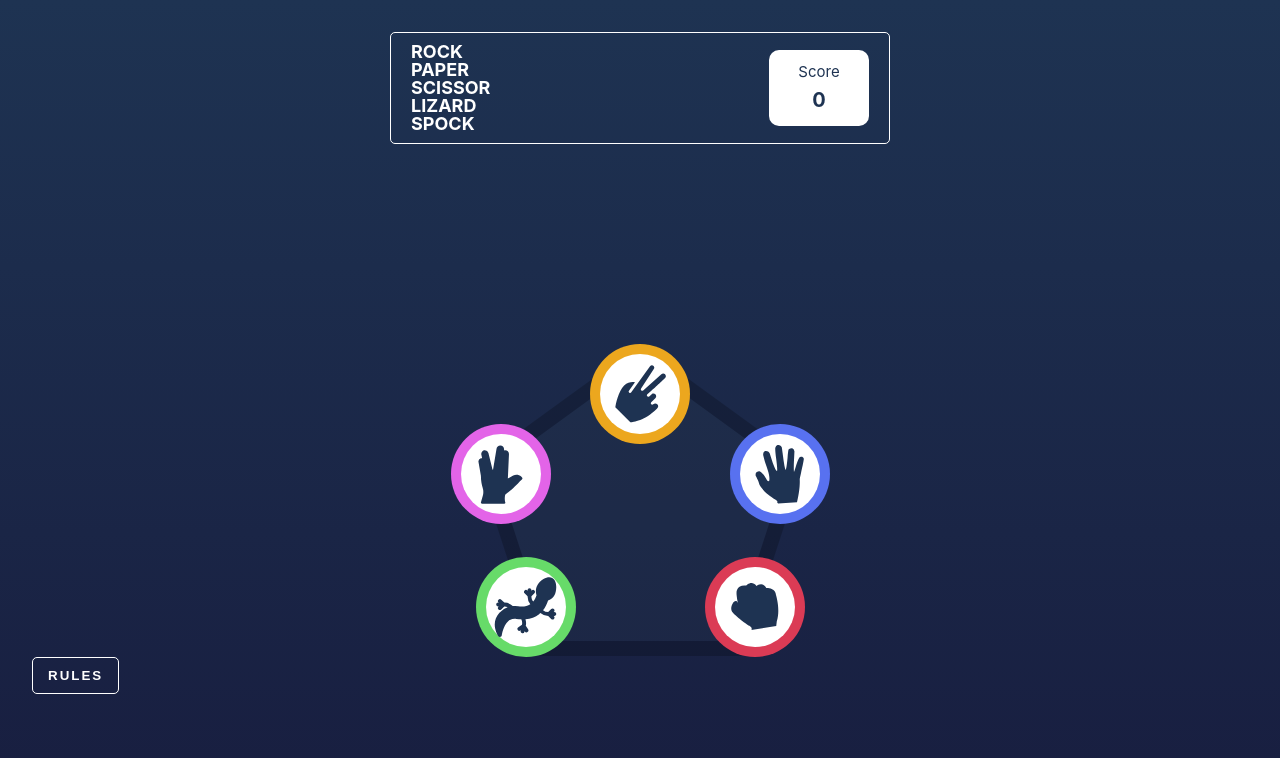
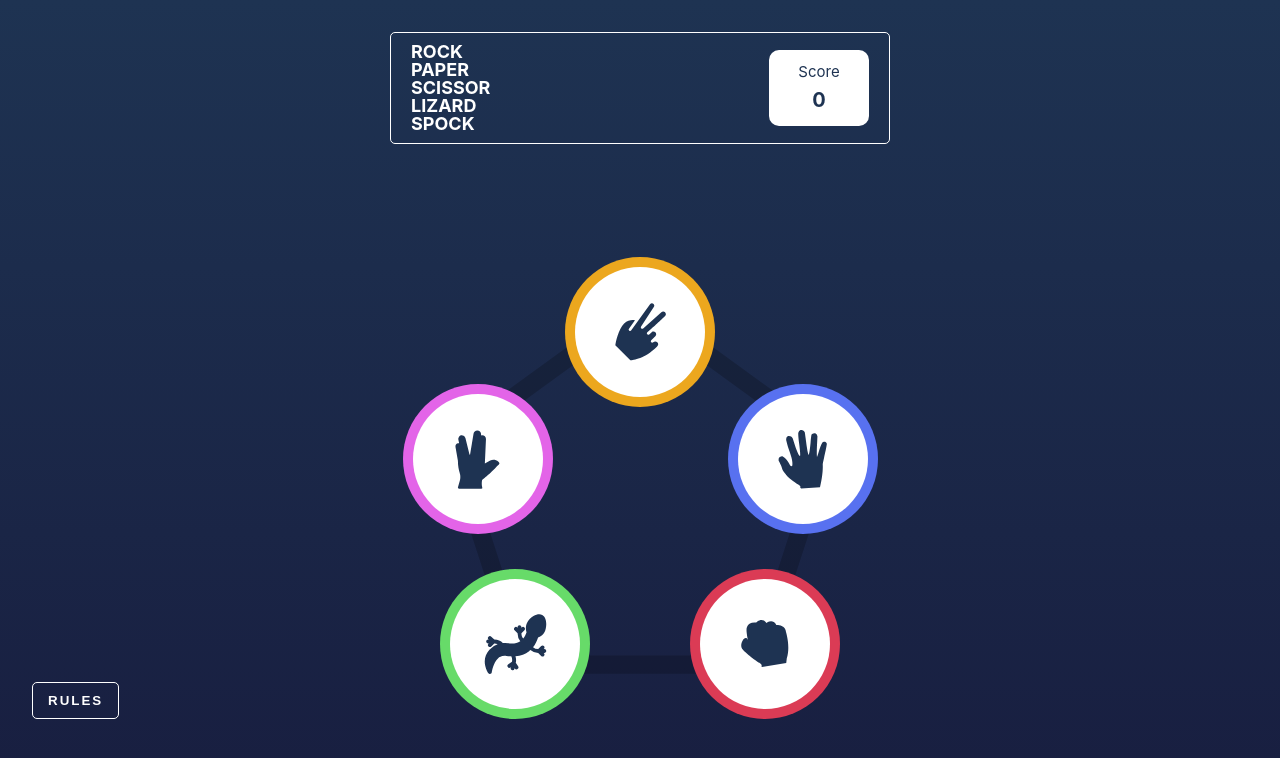
Before and after one commit to chiara-iannuzzi/rock-paper-scissor, a Vue app: page / in a window 1280 px wide. Shown: the top 758 px of the page. Built offline with nearby package versions, Linux system fonts and the light colour scheme.

Commit message:
fix: style of pick screen

```diff
--- a/src/assets/variables.scss
+++ b/src/assets/variables.scss
@@ -1,6 +1,7 @@
 $blue: #1e3352;
 $radius: 5px;
-$rpsIconWidth: 100;
+$rpsIconWidth: 150;
+$rpsIconBgWidth : calc($rpsIconWidth - 20);
 
 $rock: #db3b55;
 $paper: #5871F0;
--- a/src/components/Pick.vue
+++ b/src/components/Pick.vue
@@ -9,7 +9,7 @@
     <RouterLink :to="'/pick/' + index" v-for="(item, index) in rps" :key="item" :class="'pick-icon-' + item + ' color-' + item">
       <Icon :class="'pick-icon-' + item + '-svg'" :name="'icon-' + item"/>
     </RouterLink>
-    <Icon class="pick-container-background" name="bg-pentagon"/>
+    <img class="pick-container-background" src="@/assets/bg-pentagon.svg">
   </section>
 
 
@@ -27,17 +27,17 @@
     display: flex;
     align-items: center;
     justify-content: center;
-    border-radius: rem(50);
+    border-radius: rem(100);
     color: $blue;
     &::after{
       content:"";
       position:absolute;
-      width: 80px;
-      height: 80px;
+      width: rem($rpsIconBgWidth);
+      height: rem($rpsIconBgWidth);
       left: 10px;
       top: 10px;
       background: white;
-      border-radius: 40px;
+      border-radius: 100px;
     }
     &-svg{
       z-index: 2;
@@ -54,23 +54,26 @@
     &-container{
       position: relative;
       max-width: fit-content;
-      margin: rem(200) auto 0 auto;
+      margin: rem(150) auto 0 auto;
+      &-background{
+        width: rem(400);
+      }
     }
     &-icon{
       &-paper{
-        @include rpsLinkStyle(80px, unset, calc(($rpsIconWidth / 4) * -1px), unset);
+        @include rpsLinkStyle(90px, unset, calc(($rpsIconWidth / 4) * -1px), unset);
       }
       &-lizard{
-        @include rpsLinkStyle(unset, 0, unset, 0);
+        @include rpsLinkStyle(unset, 0, unset, calc(($rpsIconWidth / 4) * -1px));
       }
       &-spock{
-        @include rpsLinkStyle(80px, calc(($rpsIconWidth / 4) * -1px), unset, unset);
+        @include rpsLinkStyle(90px, calc(($rpsIconWidth / 4) * -1px), unset, unset);
       }
       &-scissors{
-        @include rpsLinkStyle(0, calc(50% - ($rpsIconWidth / 2) * 1px), unset, unset);
+        @include rpsLinkStyle(calc(($rpsIconWidth / 4) * -1px), calc(50% - ($rpsIconWidth / 2) * 1px), unset, unset);
       }
       &-rock{
-        @include rpsLinkStyle(unset, unset, 0, 0);
+        @include rpsLinkStyle(unset, unset, 0, calc(($rpsIconWidth / 4) * -1px));
       }
     }
   }
```
Also changed, not shown: src/assets/bg-pentagon.svg (renamed from src/components/icons/bg-pentagon.svg).
